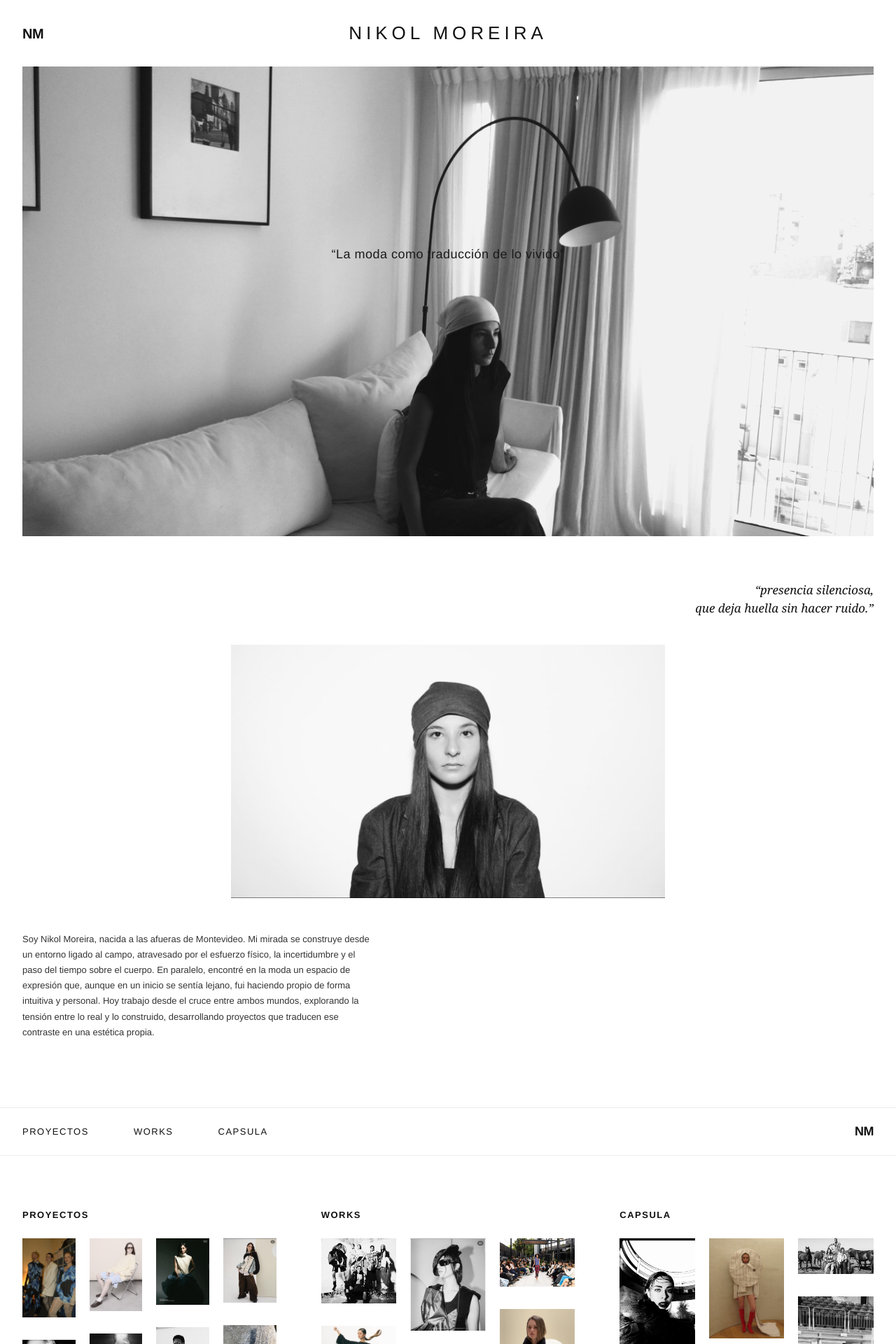
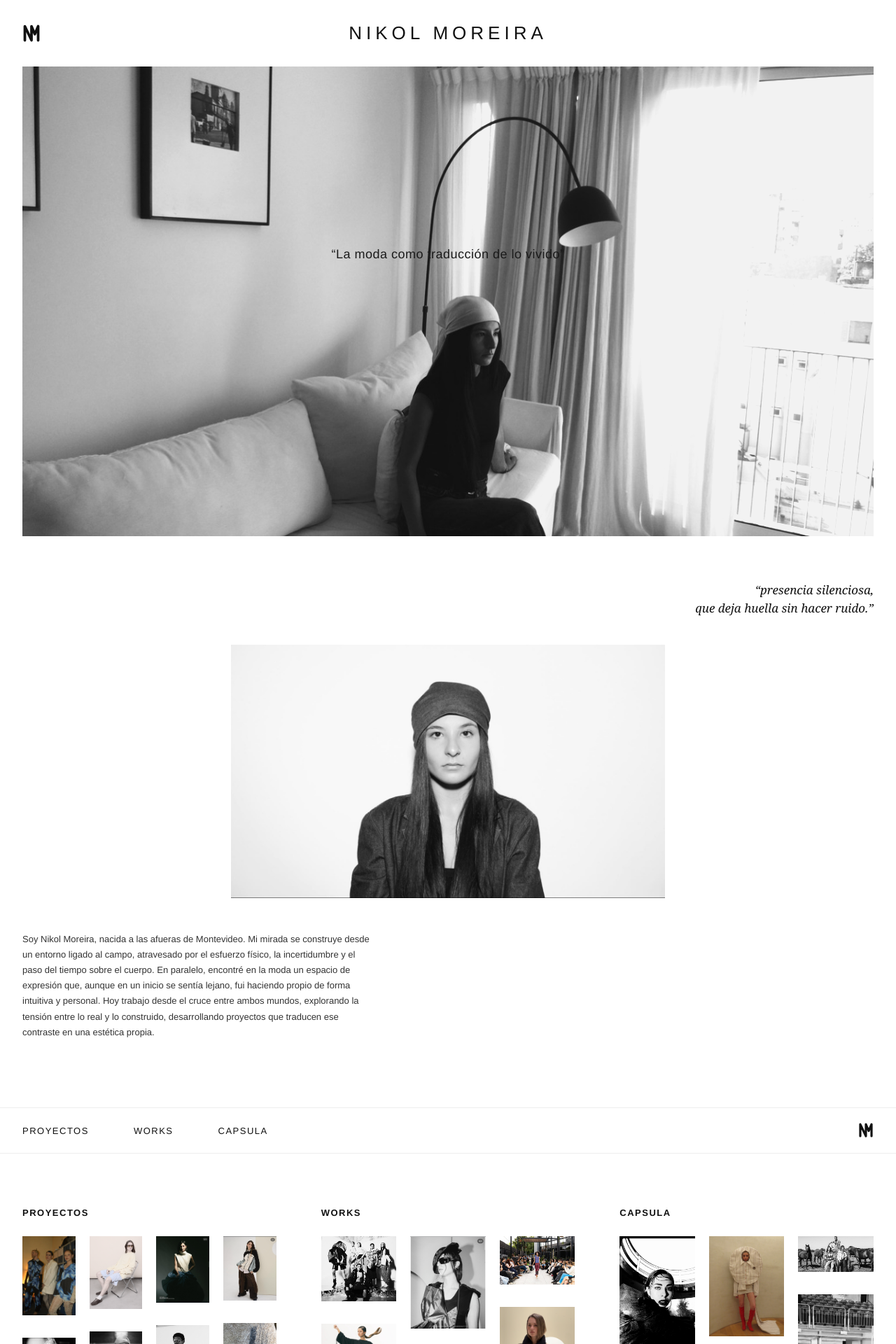
Before and after one commit to jjoacopz/Web-Nikol-Moreira, a React (Vite) app: page / in a window 1280 px wide. Shown: the top 1920 px of the page at 70% size. Built offline with nearby package versions, Linux system fonts and the light colour scheme.

Commit message:
Add real NM logo mark
Replaces the plain "NM" text in the header, nav, and favicon with the
actual logotype (a shared-stroke N/M monogram) provided by the user.

```diff
--- a/src/App.css
+++ b/src/App.css
@@ -13,9 +13,8 @@
 }
 
 .logo {
-  font-size: 20px;
-  font-weight: 700;
-  letter-spacing: -0.5px;
+  width: 26px;
+  height: auto;
 }
 
 .site-title {
@@ -139,9 +138,8 @@
 }
 
 .nav-logo {
-  font-size: 18px;
-  font-weight: 700;
-  letter-spacing: -0.5px;
+  width: 22px;
+  height: auto;
 }
 
 @media (max-width: 640px) {
--- a/src/components/Header.jsx
+++ b/src/components/Header.jsx
@@ -1,7 +1,9 @@
+import Logo from './Logo';
+
 function Header() {
   return (
     <header className="header">
-      <span className="logo">NM</span>
+      <Logo className="logo" />
       <h1 className="site-title">Nikol Moreira</h1>
     </header>
   );
--- /dev/null
+++ b/src/components/Logo.jsx
@@ -0,0 +1,21 @@
+function Logo({ className, color = 'currentColor' }) {
+  return (
+    <svg
+      className={className}
+      viewBox="0 0 104 100"
+      role="img"
+      aria-label="Nikol Moreira"
+    >
+      <path
+        d="M14,90 L14,10 L52,90 L52,10 L71,55 L90,10 L90,90"
+        fill="none"
+        stroke={color}
+        strokeWidth="15"
+        strokeLinejoin="round"
+        strokeLinecap="round"
+      />
+    </svg>
+  );
+}
+
+export default Logo;
--- a/src/components/Nav.jsx
+++ b/src/components/Nav.jsx
@@ -1,3 +1,5 @@
+import Logo from './Logo';
+
 function Nav({ categories }) {
   const scrollToGallery = () => {
     document.getElementById('gallery')?.scrollIntoView({ behavior: 'smooth', block: 'start' });
@@ -14,7 +16,7 @@ function Nav({ categories }) {
           </li>
         ))}
       </ul>
-      <span className="nav-logo">NM</span>
+      <Logo className="nav-logo" />
     </nav>
   );
 }
```
Also changed, not shown: public/favicon.svg.
